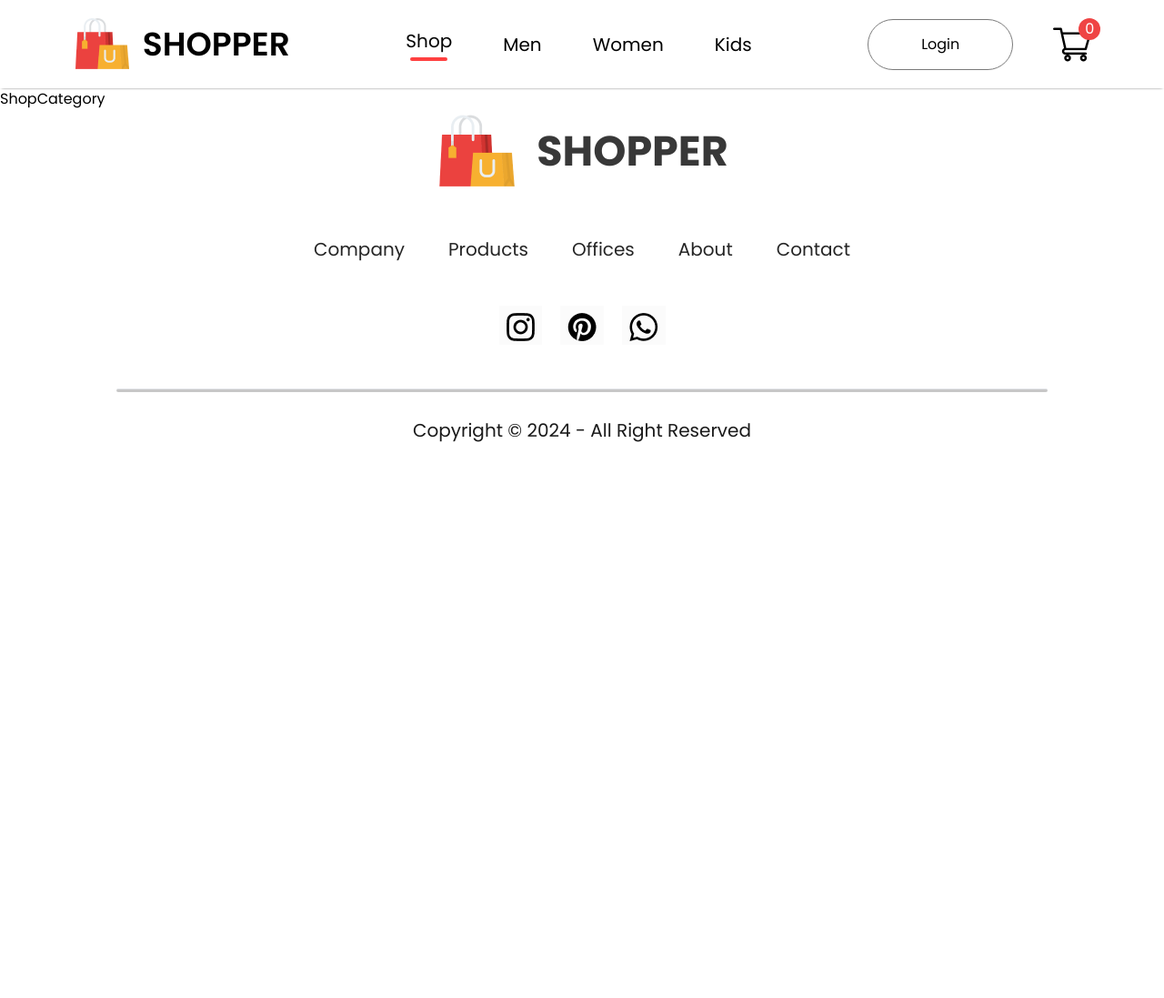
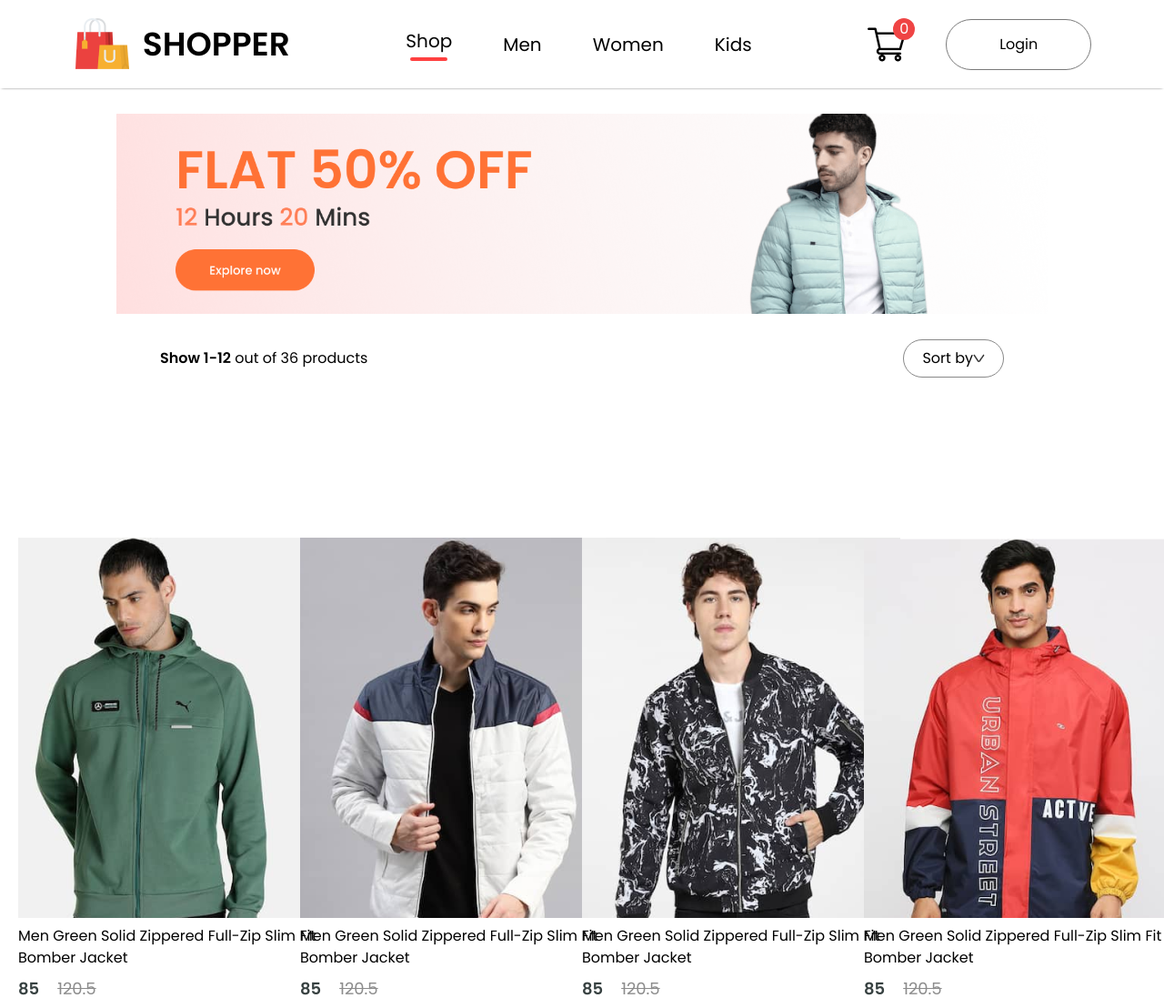
Before and after one commit to NotAfraiddd/Frontend_E_Commerce, a React (Create React App) app: page /mens in a window 1280 px wide. Shown: the top 1097 px of the page at 91% size. Before the commit the page ends 800 px from the top, so only its background shows below. Built offline with nearby package versions, Linux system fonts and the light colour scheme.

Commit message:
feat: add UI men , women and kid

```diff
--- a/src/App.tsx
+++ b/src/App.tsx
@@ -6,6 +6,7 @@ import Product from '@pages/product/Product'
 import Shop from '@pages/shop/Shop'
 import ShopCategory from '@pages/shop/ShopCategory'
 import { BrowserRouter, Routes, Route } from 'react-router-dom'
+import { banner_mens, banner_kids, banner_women } from './images'
 function App() {
   return (
     <div className='App'>
@@ -13,9 +14,9 @@ function App() {
         <Navbar />
         <Routes>
           <Route path='/' element={<Shop />}></Route>
-          <Route path='/mens' element={<ShopCategory category='mens' />}></Route>
-          <Route path='/womens' element={<ShopCategory category='womens' />}></Route>
-          <Route path='/kids' element={<ShopCategory category='kids' />}></Route>
+          <Route path='/mens' element={<ShopCategory category='men' banner={banner_mens} />}></Route>
+          <Route path='/womens' element={<ShopCategory category='women' banner={banner_women} />}></Route>
+          <Route path='/kids' element={<ShopCategory category='kid' banner={banner_kids} />}></Route>
           <Route path='/product' element={<Product />}>
             <Route path=':productId' element={<Product />}></Route>
           </Route>
--- a/src/assets/components/hero/Hero.tsx
+++ b/src/assets/components/hero/Hero.tsx
@@ -3,10 +3,11 @@ import './Hero.css'
 
 export const Hero = () => {
   return (
-    <div className='hero h-screen flex'>
-      <div className='hero-left flex flex-1 flex-col justify-center gap-5 pl-44 leading-[1.1]'>
+    <div className='hero px-36 flex'>
+      <div className='hero-left flex flex-1 flex-col justify-center gap-5
+       leading-[1.1]'>
         <h2 className='text-[#090909] text-2xl font-semibold'>NEW ARRIVALS ONLY</h2>
-        <div>
+        <div className='xl:text-[100px] lg:text-[80px]'>
           <div className='hero-hand-icon flex items-center gap-5'>
             <p>new</p>
             <img src={hand_icon} alt='HAND-ICON' className='w-24' />
@@ -20,7 +21,7 @@ export const Hero = () => {
         </div>
       </div>
       <div className='hero-right flex flex-1 justify-center'>
-        <img src={hero_image} alt='HERO_IMAGE' />
+        <img src={hero_image} alt='HERO_IMAGE' className='object-cover' />
       </div>
     </div>
   )
--- a/src/assets/components/navbar/Navbar.tsx
+++ b/src/assets/components/navbar/Navbar.tsx
@@ -58,18 +58,17 @@ export default function Navbar() {
         </li>
       </ul>
       <div className='nav-login-cart flex items-center gap-11'>
-        <Link style={{ textDecoration: 'none' }} to='/login'>
-          <button className='w-40 h-14 active:bg-[#f3f3f3] outline-none border-[#7a7a7a] border cursor-pointer rounded-full'>
-            Login
-          </button>
-        </Link>
-
         <div className='relative'>
-          <img src={cart_icon} alt='cart_icon' />
+          <img src={cart_icon} alt='cart_icon' className='object-contain' />
           <div className='nav-cart-count bg-red-500 flex justify-center items-center text-white rounded-full w-6 h-6 absolute right-[-10px] top-[-8px]'>
             0
           </div>
         </div>
+        <Link style={{ textDecoration: 'none' }} to='/login'>
+          <button className='xl:w-40 lg:w-28 md:w-20 h-14 active:bg-[#f3f3f3] outline-none border-[#7a7a7a] border cursor-pointer rounded-full'>
+            Login
+          </button>
+        </Link>
       </div>
     </div>
   )
--- a/src/assets/components/newCollection/NewCollections.tsx
+++ b/src/assets/components/newCollection/NewCollections.tsx
@@ -8,7 +8,7 @@ export const NewCollections = () => {
     <div className='new-collection flex flex-col items-center gap-4 mt-[100px]'>
       <h1 className='text-5xl text-chinese-black font-semibold'>NEW COLLECTIONS</h1>
       <hr className='w-[200px] h-1 rounded-lg bg-[#252525]' />
-      <div className='collections mt-12 grid grid-cols-4 gap-7'>
+      <div className='collections mt-12 grid xl:grid-cols-4 lg:grid-cols-3 md:grid-cols-2 sm:grid-cols-1 gap-5 px-3'>
         {new_collections.map((item, i) => {
           return (
             <Item
--- a/src/assets/components/newLetter/NewLetter.tsx
+++ b/src/assets/components/newLetter/NewLetter.tsx
@@ -3,7 +3,7 @@ import './NewLetter.css'
 
 export const NewLetter = () => {
   return (
-    <div className='new-letter flex flex-col items-center justify-center gap-7 m-auto px-[140px] my-36 w-[65%] h-[40vh]'>
+    <div className='new-letter flex flex-col items-center justify-center gap-7 m-auto px-[140px] my-36 w-full pt-10'>
       <h1 className='text-6xl text-[#454545] font-semibold'>Get Exclusive Offers On Your Email</h1>
       <p className='text-xl text-[#454545] font-semibold'>Subscribe to our newletter and stay updated</p>
       <div className='flex justify-between items-center w-[730px] h-[70px] rounded-[80px] border-[#e3e3e3]'>
--- a/src/assets/components/offer/Offer.tsx
+++ b/src/assets/components/offer/Offer.tsx
@@ -3,7 +3,7 @@ import './Offer.css'
 import { exclusive_image } from '@images/index'
 export const Offer = () => {
   return (
-    <div className='offers w-[65%] h-[60vh] flex m-auto px-36 mb-36'>
+    <div className='offers w-full flex m-auto px-36 mb-36 mt-10'>
       <div className='offer-left flex flex-1 flex-col justify-center'>
         <h1 className='text-chinese-black text-[80px] font-semibold'>Exclusive</h1>
         <h1 className='text-chinese-black text-[80px] font-semibold'>Offers For You</h1>
--- a/src/assets/components/popular/Popular.tsx
+++ b/src/assets/components/popular/Popular.tsx
@@ -4,10 +4,10 @@ import data_product from '@data/data'
 import Item from '@components/Item/Item'
 export const Popular = () => {
   return (
-    <div className='popular flex flex-col items-center gap-3 h-[90vh]'>
+    <div className='popular flex flex-col items-center gap-3 mt-10'>
       <h1 className='text-5xl text-chinese-black font-semibold'>POPULAR IN WOWEN</h1>
       <hr className='w-[200px] h-1 rounded-lg bg-[#252525]' />
-      <div className='popular-item mt-12 flex gap-7'>
+      <div className='popular-item mt-12 grid xl:grid-cols-4 lg:grid-cols-3 md:grid-cols-2 sm:grid-cols-1 gap-5 px-3'>
         {data_product.map((item, i) => {
           return (
             <Item
--- a/src/assets/pages/shop/InterfaceShopCategory.ts
+++ b/src/assets/pages/shop/InterfaceShopCategory.ts
@@ -1,5 +1,6 @@
 export interface InterfaceShopCategory {
   category: string;
+  banner: string;
 }
 
 export interface InterfaceProduct {
--- a/src/assets/pages/shop/Shop.css
+++ b/src/assets/pages/shop/Shop.css
@@ -0,0 +1,3 @@
+.shop-category__index-sort{
+
+}
--- a/src/assets/pages/shop/ShopCategory.tsx
+++ b/src/assets/pages/shop/ShopCategory.tsx
@@ -2,7 +2,38 @@ import React, { useContext } from 'react'
 import { InterfaceShopCategory } from './InterfaceShopCategory'
 import './Shop.css'
 import { ShopContext } from '@context/ShopContext'
-export default function ShopCategory({ category }: InterfaceShopCategory) {
+import { dropdown_icon } from '@images/index'
+import Item from '@components/Item/Item'
+import { InterfaceItem } from '@components/Item/InterfaceShopCategory'
+export default function ShopCategory({ category, banner }: InterfaceShopCategory) {
   const { all_product } = useContext(ShopContext)
-  return <div className='shop-category'>ShopCategory</div>
+  return (
+    <div className='shop-category'>
+      <img src={banner} alt='' className='block mx-auto my-7 w-4/5' />
+      <div className='shop-category__index-sort flex mx-44 justify-between items-center'>
+        <div>
+          <span className='font-semibold'>Show 1-12</span> out of 36 products
+        </div>
+        <div className='shop-category__sort flex justify-between rounded-[40px] px-5 py-2 border border-[#888]'>
+          Sort by <img src={dropdown_icon} alt='' className='object-contain' />
+        </div>
+      </div>
+      <div className='shop-category__products mx-5 my-44 grid xl:grid-cols-4 lg:grid-cols-3'>
+        {all_product.map((item: InterfaceItem) => {
+          if (category === item.category) {
+            return (
+              <Item
+                key={item.id}
+                id={item.id}
+                name={item.name}
+                image={item.image}
+                new_price={item.new_price}
+                old_price={item.old_price}
+              />
+            )
+          }
+        })}
+      </div>
+    </div>
+  )
 }
```
Also changed, not shown: src/assets/components/Item/InterfaceShopCategory.ts (+7 -5 lines).
